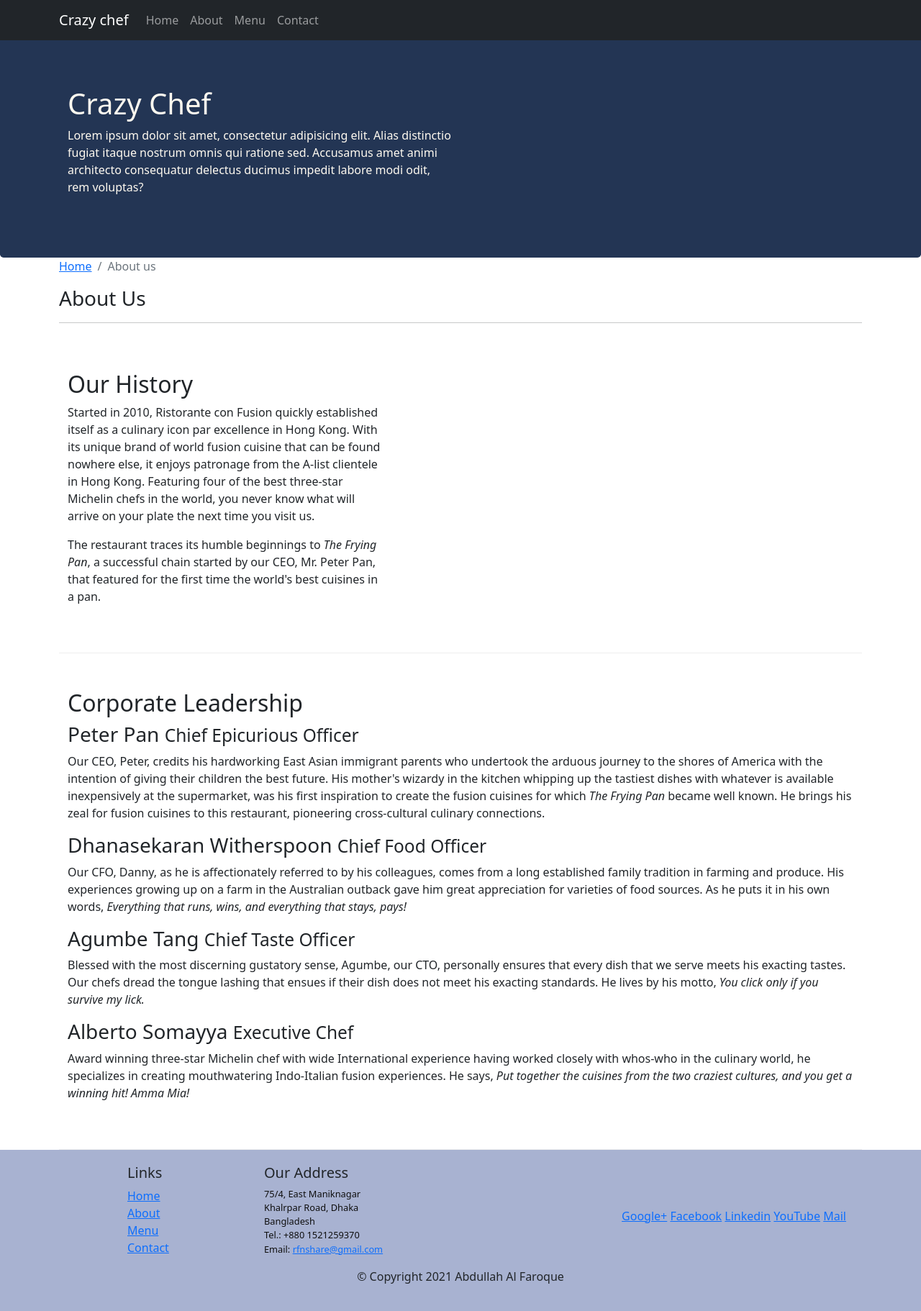
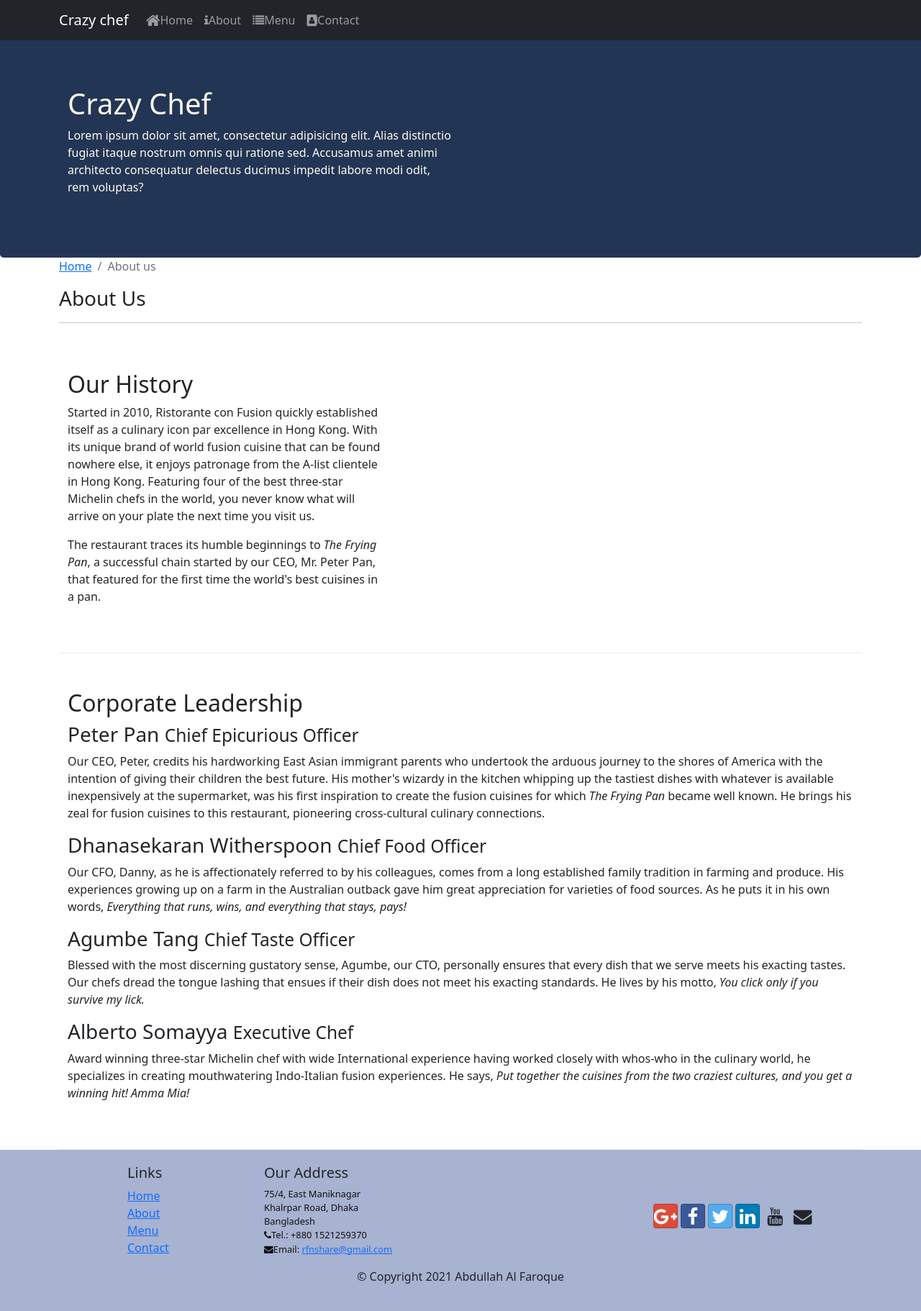
Before and after one commit to RFNshare/bootstrap5, a website: page aboutus.html in a window 1280 px wide. Shown: the whole page at 72% size. Drawn offline with nearby package versions, Linux system fonts and the light colour scheme; files whose address does not match are found by name.

Commit message:
Icon fonts added in nav and footer

```diff
--- a/aboutus.html
+++ b/aboutus.html
@@ -9,6 +9,9 @@
 
     <!-- Bootstrap CSS -->
     <link href="node_modules/bootstrap/dist/css/bootstrap.min.css" rel="stylesheet">
+    <link href="node_modules/font-awesome/css/font-awesome.min.css" rel="stylesheet">
+    <link href="node_modules/bootstrap-social/bootstrap-social.css" rel="stylesheet">
+
     <link href="css/styles.css" rel="stylesheet">
     <title>Crazy Chef: About Us</title>
 
@@ -26,10 +29,13 @@
             <div class="collapse navbar-collapse" id="navCollapse">
                 <ul class="navbar-nav mr-auto">
                     <!--                li.nav-item*4>a.nav-link[href=#]-->
-                    <li class="nav-item"><a class="nav-link" href="index.html">Home</a></li>
-                    <li class="nav-item"><a class="nav-link" href="aboutus.html">About</a></li>
-                    <li class="nav-item"><a class="nav-link" href="#">Menu</a></li>
-                    <li class="nav-item"><a class="nav-link" href="#">Contact</a></li>
+                    <li class="nav-item active"><a class="nav-link" href="index.html"><span
+                            class="fa fa-home fa-lg"></span>Home</a></li>
+                    <li class="nav-item"><a class="nav-link" href="aboutus.html"><span
+                            class="fa fa-info"></span>About</a></li>
+                    <li class="nav-item"><a class="nav-link" href="#"><span class="fa fa-list"></span>Menu</a></li>
+                    <li class="nav-item"><a class="nav-link" href="#"><span
+                            class="fa fa-address-book"></span>Contact</a></li>
                 </ul>
             </div>
 
@@ -133,17 +139,18 @@
                         75/4, East Maniknagar <br>
                         Khalrpar Road, Dhaka <br>
                         Bangladesh <br>
-                        Tel.: +880 1521259370 <br>
-                        Email: <a href="mailto:rfnshare@gmail.com">rfnshare@gmail.com</a>
+                        <i class="fa fa-phone"></i>Tel.: +880 1521259370 <br>
+                        <i class="fa fa-envelope"></i>Email: <a href="mailto:rfnshare@gmail.com">rfnshare@gmail.com</a>
                     </address>
                 </div>
                 <div class="col-12 col-sm-4 align-self-center">
                     <div class="text-center">
-                        <a href="#">Google+</a>
-                        <a href="#">Facebook</a>
-                        <a href="#">Linkedin</a>
-                        <a href="#">YouTube</a>
-                        <a href="#">Mail</a>
+                        <a class="btn btn-social-icon btn-google" href="#"><i class="fa fa-lg fa-google-plus"></i></a>
+                        <a class="btn btn-social-icon btn-facebook" href="#"><i class="fa fa-lg fa-facebook"></i></a>
+                        <a class="btn btn-social-icon btn-twitter" href="#"><i class="fa fa-lg fa-twitter"></i></a>
+                        <a class="btn btn-social-icon btn-linkedin" href="#"><i class="fa fa-lg fa-linkedin"></i></a>
+                        <a class="btn btn-social-icon" href="#"><i class="fa fa-lg fa-youtube"></i></a>
+                        <a class="btn btn-social-icon" href="#"><i class="fa fa-lg fa-envelope"></i></a>
                     </div>
 
                 </div>
--- a/package.json
+++ b/package.json
@@ -23,6 +23,8 @@
   },
   "dependencies": {
     "bootstrap": "^5.0.2",
+    "bootstrap-social": "^5.1.1",
+    "font-awesome": "^4.7.0",
     "jquery": "^3.6.0",
     "popper.js": "^1.16.1"
   }
```
Also changed, not shown: index.html (+14 -11 lines), 1 other file.
